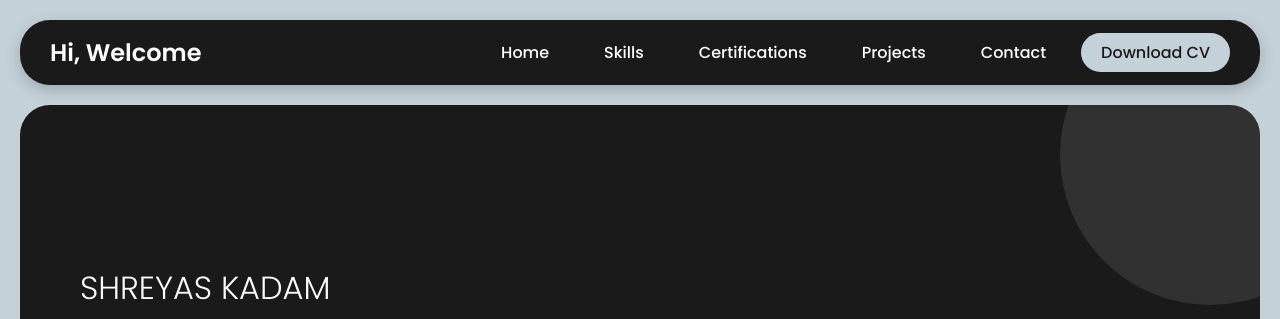
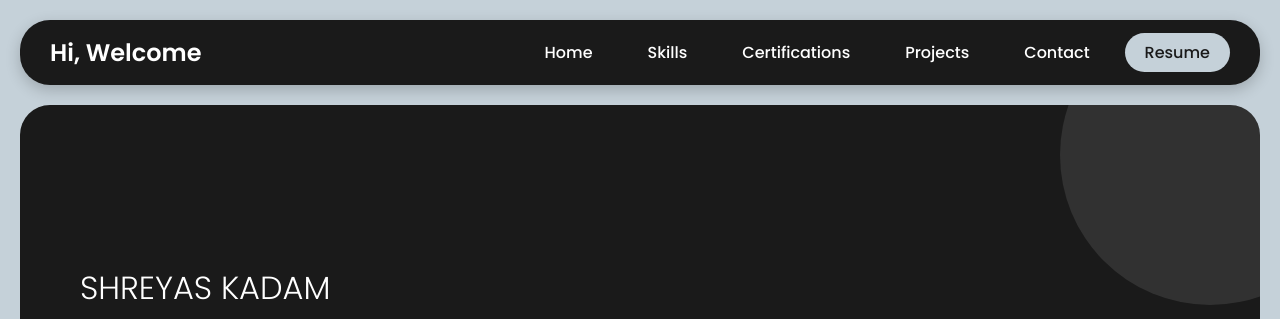
Before and after one commit to ShreyasKadamDev/Portfolio, a plain HTML site: page index.html in a window 1280 px wide. Shown: the top 319 px of the page. Drawn offline with nearby package versions, Linux system fonts and the light colour scheme.

Commit message:
Update index.html

```diff
--- a/index.html
+++ b/index.html
@@ -249,7 +249,7 @@
           <li><a href="#certifications" class="nav-link">Certifications</a></li>
           <li><a href="#projects" class="nav-link">Projects</a></li>
           <li><a href="#contact" class="nav-link">Contact</a></li>
-          <li><a href="https://drive.google.com/file/d/1A4Vs59XKqIquD4MBqQ26a_J6_6voP15G/view?usp=sharing" class="nav-link active">Download CV</a></li>
+          <li><a href="https://drive.google.com/file/d/1A4Vs59XKqIquD4MBqQ26a_J6_6voP15G/view?usp=sharing" class="nav-link active">Resume</a></li>
         </ul>
       </nav>
     </header>
```
